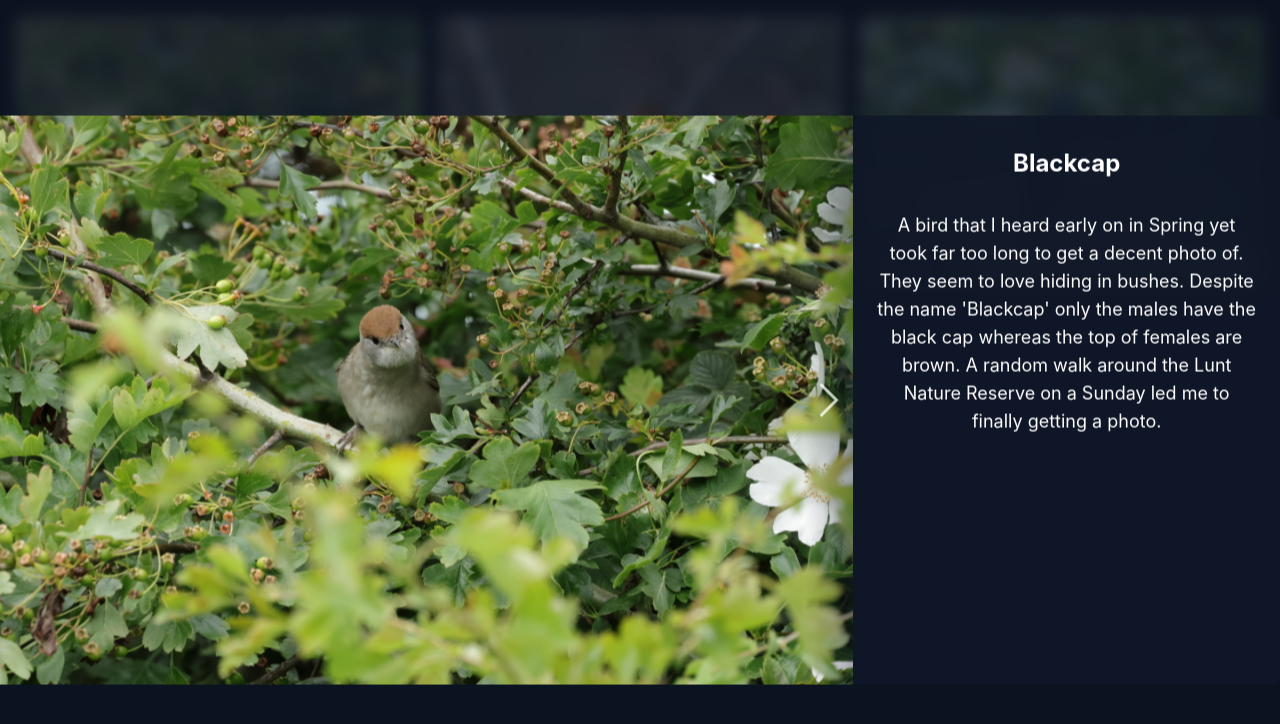
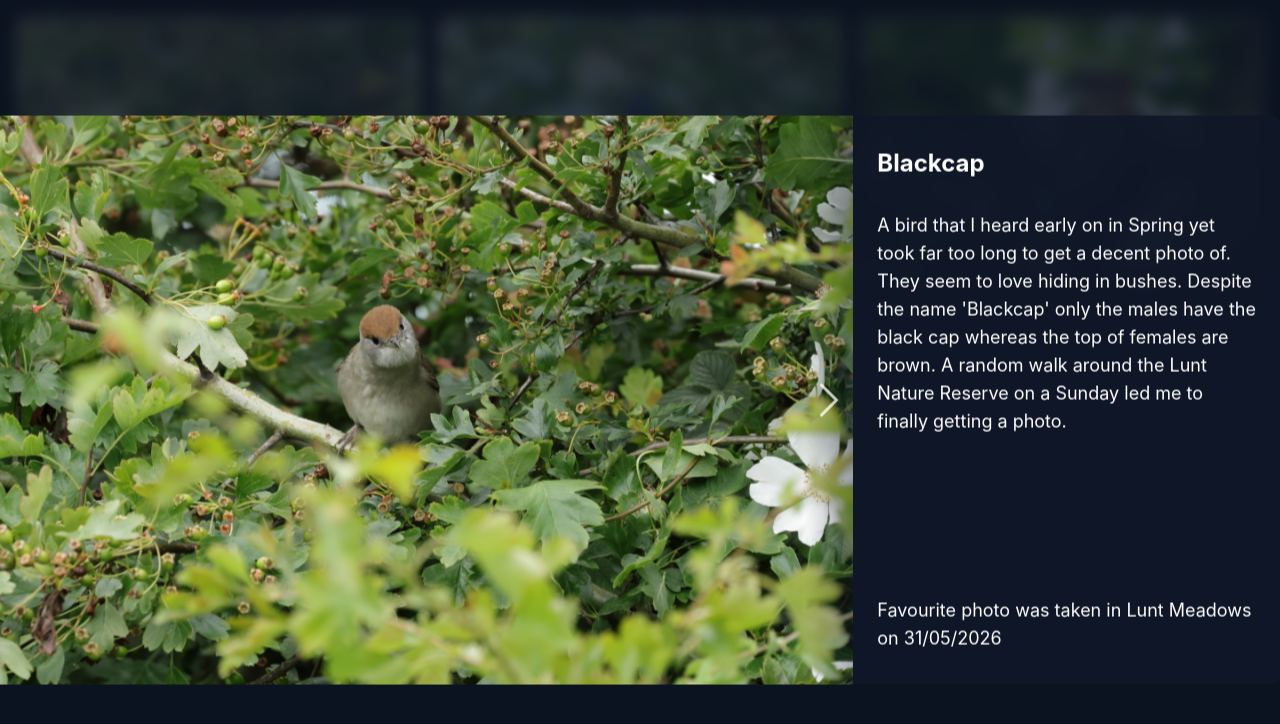
Before and after one commit to Shoozle/smurtbirds, a React (Vite) app: page / in a window 1280 px wide. Both pictures are taken after a click on the element "Blackcap". Shown: the top 724 px of the page. Built offline with nearby package versions, Linux system fonts and the light colour scheme.

Commit message:
Ordered alphabetically, date, place added

```diff
--- a/src/Bird.tsx
+++ b/src/Bird.tsx
@@ -11,7 +11,7 @@ function Bird({ onClick, name, images }: BirdProps) {
     return (
 
         <div onClick={onClick} className="relative rounded-lg shadow-lg border-2 overflow-hidden cursor-zoom-in hover:shadow-2xl">
-            <h2 className="absolute pointer-events-none text-2xl z-1 top-1/2 left-1/2 mt-1/2 ml-1/2 -translate-y-1/2 text-white/75 -translate-x-1/2 font-bold text-2xl text-shadow-lg/30">{name}</h2>
+            <h2 className="absolute pointer-events-none text-2xl z-1 top-1/2 left-1/2 mt-1/2 ml-1/2 -translate-y-1/2 text-white/75 -translate-x-1/2 font-bold text-3xl text-shadow-lg/30">{name}</h2>
             <img className="brightness-90 hover:brightness-110 hover:scale-110 transition ease-in duration-300" src={localurl} alt={name} />
         </div>
 
--- a/src/Birdpanel.tsx
+++ b/src/Birdpanel.tsx
@@ -8,9 +8,11 @@ interface BirdProps {
     name: string;
     summary: string;
     images: string[];
+    location: string;
+    date: string;
 }
 
-function BirdPanel({ onClick, onKeyDown, name, summary, images }: BirdProps) {
+function BirdPanel({ onClick, onKeyDown, name, summary, images, location, date }: BirdProps) {
 
     const [activeImage, SetActiveImage] = useState(0);
 
@@ -23,9 +25,10 @@ function BirdPanel({ onClick, onKeyDown, name, summary, images }: BirdProps) {
                 <div className="sm:col-span-1 md:col-span-2">
                     <Carousel name={name} images={images} activeImage={activeImage} setActiveImage={SetActiveImage} />
                 </div>
-                <div className="order-last text-center max-w-6xl mx-auto text-white pb-8 pt-8 px-6">
+                <div className="order-last flex flex-col  max-w-6xl mx-auto text-white pb-8 pt-8 px-6">
                     <h1 className="text-2xl mb-8 font-bold">{name}</h1>
-                    <p className="text-lg">{summary}</p>
+                    <p className="text-lg mb-auto">{summary}</p>
+                    <p className="text-lg">Favourite photo was taken in {location} on {date}</p>
                 </div>
             </div>
         </>
--- a/src/Gallery.tsx
+++ b/src/Gallery.tsx
@@ -1,7 +1,7 @@
 import Bird from "./Bird";
 import BirdPanel from "./Birdpanel";
 import birddata from "./api/birddata";
-import { useState } from "react";
+import { act, useState } from "react";
 
 type BirdData = {
     name: string;
@@ -41,6 +41,8 @@ const Gallery = () => {
                     name={activeBird.name}
                     summary={activeBird.summary}
                     images={activeBird.images}
+                    date={activeBird.date}
+                    location={activeBird.location}
                 />}
         </div>
     )
--- a/src/api/birddata.tsx
+++ b/src/api/birddata.tsx
@@ -36,4 +36,6 @@ const birddata = [
     }
 ]
 
+birddata.sort((a, b) => a.name.localeCompare(b.name));
+
 export default birddata;
```
